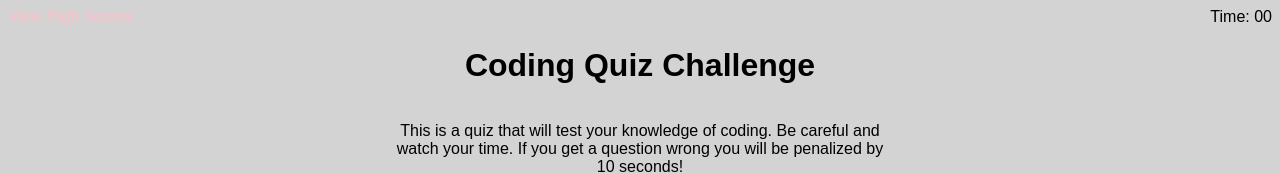
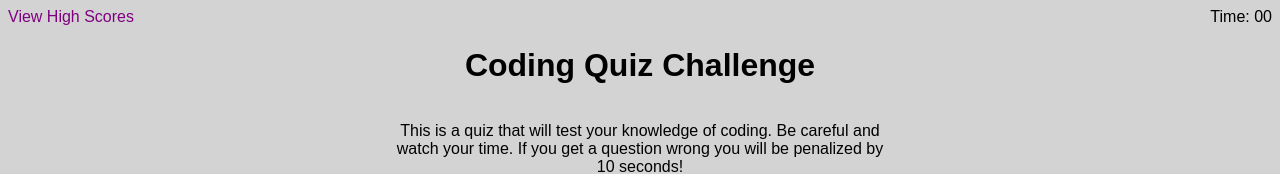
Before and after one commit to swazunga/quiz, a plain HTML site: page index.html in a window 1280 px wide. Shown: the top 174 px of the page. Drawn offline with Linux system fonts and the light colour scheme.

Commit message:
HTML and CSS

```diff
--- a/assets/css/style.css
+++ b/assets/css/style.css
@@ -11,7 +11,7 @@ header {
 }
 
 header a {
-  color: pink;
+  color: purple;
   text-decoration: none;
 }
 
```
